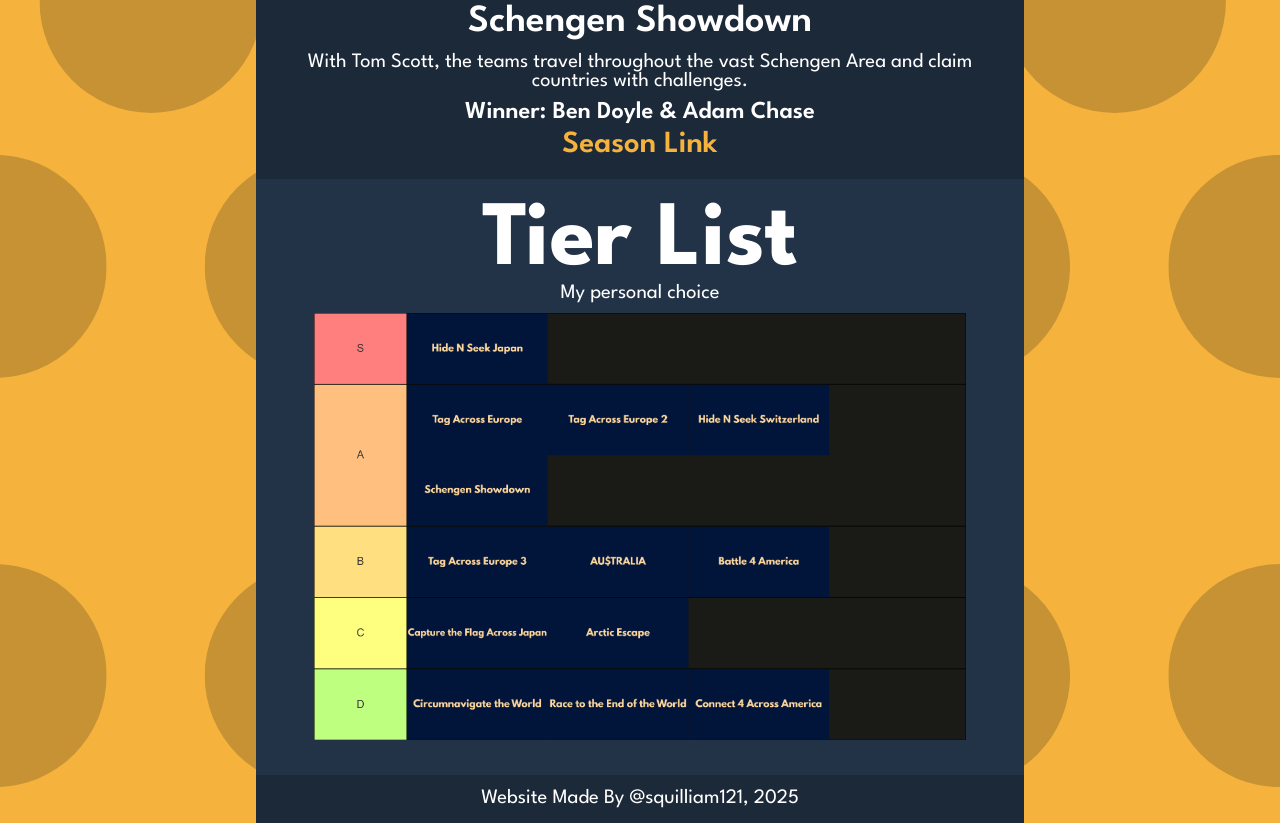
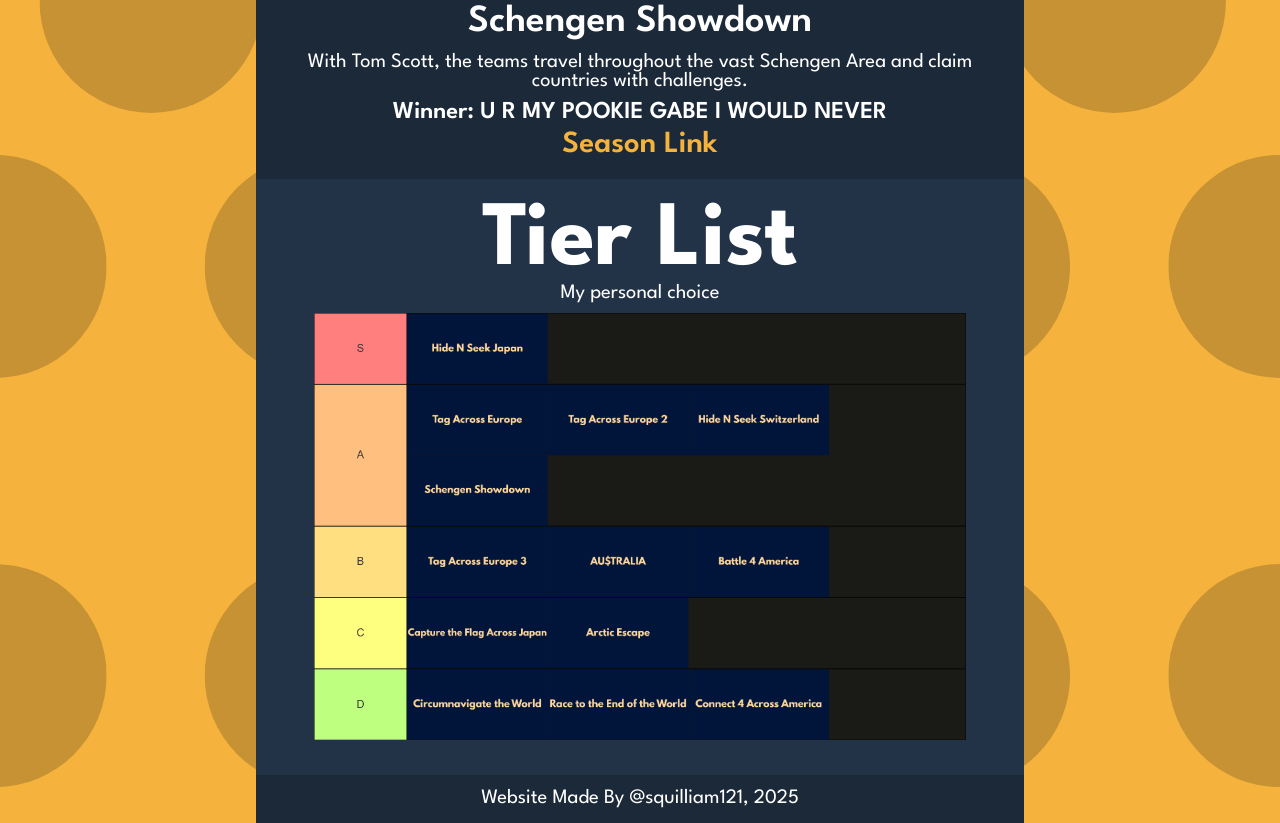
Before and after one commit to Squilliam121/jetlag, a plain HTML site: page index.html in a window 1280 px wide. Shown: the part 3529-4352 px from the top of the page. Drawn offline with Linux system fonts and the light colour scheme.

Commit message:
Update index.html

```diff
--- a/index.html
+++ b/index.html
@@ -72,7 +72,7 @@
         <a href="https://youtube.com/playlist?list=PLB7ZcpBcwdC79KvPUh76PhFZ8x7q18hOW&si=9Ri-3FnYm3o_4PeN" target="_blank">Season Link</a>
         <h3 class="text">Schengen Showdown</h2>
         <p class="text">With Tom Scott, the teams travel throughout the vast Schengen Area and claim countries with challenges.</p>
-        <h5 class="text">Winner: Ben Doyle & Adam Chase</h5>
+        <h5 class="text">Winner: U R MY POOKIE GABE I WOULD NEVER</h5>
         <a href="https://youtube.com/playlist?list=PLB7ZcpBcwdC64gYhvs3PyyM_fRKpjq1l0&si=zQMeYOGc1MDouVPa" target="_blank">Season Link</a>
         <div class="extrabox">
             <h1 class="text">Tier List</h1>
```
